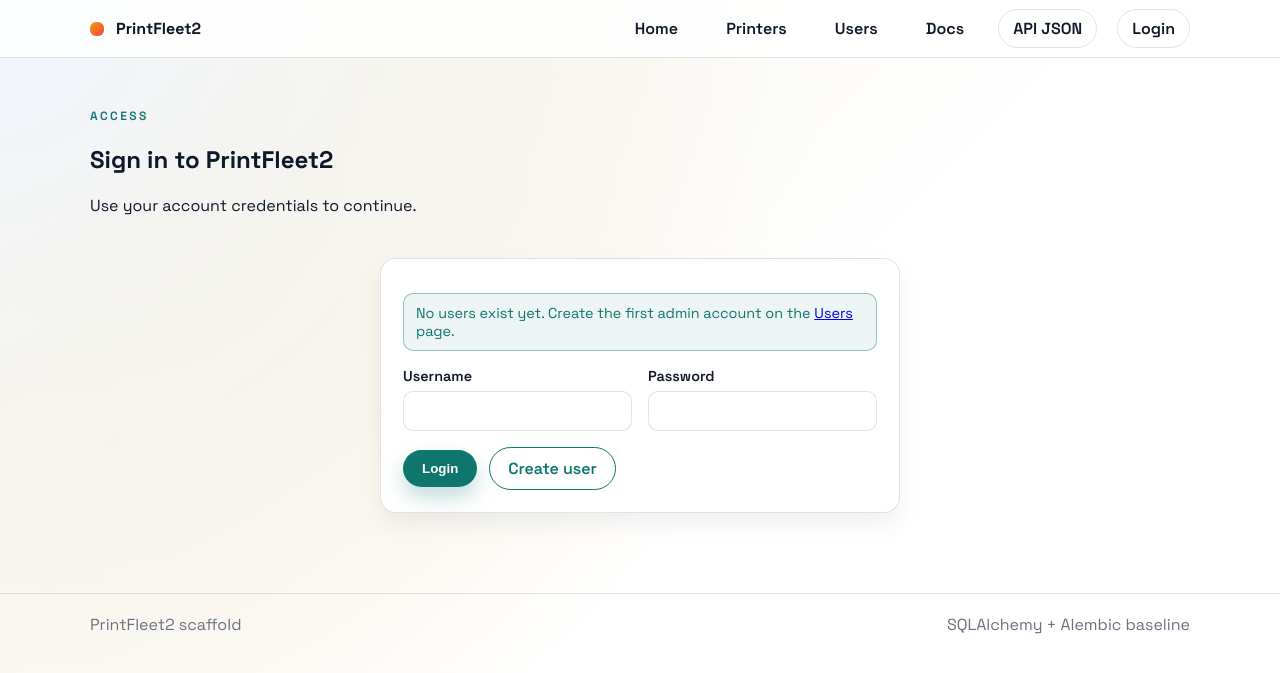
After one commit to know-how-schmiede/PrintFleet2, a Flask app: page /login in a window 1280 px wide. The commit adds this page. Shown: the top 673 px of the page. Run offline with Flask 3, Linux system fonts and the light colour scheme.

Commit message:
Add user authentication and admin bootstrap flow
Introduces login/logout endpoints, session-based authentication, and a login page. Adds 'is_admin' field to users, with the first user created as admin. Updates user creation, user listing, and navigation to reflect authentication state and user roles. Includes migration, backend, and frontend changes for the new authentication flow.

```diff
--- a/src/printfleet2/app.py
+++ b/src/printfleet2/app.py
@@ -1,9 +1,10 @@
-from flask import Flask
+from flask import Flask, g, jsonify, redirect, request, session as flask_session, url_for
 
 from printfleet2.config import load_config
 from printfleet2.db.session import init_engine, session_scope
 from printfleet2.services.settings_service import ensure_settings_row
 from printfleet2.web.routes import bp as web_bp
+from printfleet2.services.user_service import get_user, has_users
 
 
 def create_app() -> Flask:
@@ -21,6 +22,46 @@ def create_app() -> Flask:
             ensure_settings_row(session)
     except Exception as exc:
         app.logger.warning("Settings initialization skipped: %s", exc)
+
+    @app.before_request
+    def require_login():
+        if request.endpoint is None or request.endpoint.startswith("static"):
+            return None
+
+        public_endpoints = {
+            "web.login_page",
+            "web.login",
+            "web.logout",
+            "web.logout_page",
+        }
+
+        with session_scope() as db_session:
+            has_any_users = has_users(db_session)
+
+        if not has_any_users:
+            bootstrap_endpoints = {
+                "web.users_page",
+                "web.get_users",
+                "web.post_user",
+            }
+            if request.endpoint in public_endpoints or request.endpoint in bootstrap_endpoints:
+                return None
+        else:
+            if request.endpoint in public_endpoints:
+                return None
+
+        user_id = flask_session.get("user_id")
+        if user_id:
+            with session_scope() as db_session:
+                user = get_user(db_session, int(user_id))
+                if user:
+                    g.user = user
+                    return None
+            flask_session.pop("user_id", None)
+
+        if request.path.startswith("/api/"):
+            return jsonify({"error": "not_authenticated"}), 401
+        return redirect(url_for("web.login_page"))
     app.register_blueprint(web_bp)
 
     return app
--- a/src/printfleet2/models/user.py
+++ b/src/printfleet2/models/user.py
@@ -1,4 +1,4 @@
-from sqlalchemy import Integer, String, Text
+from sqlalchemy import Boolean, Integer, String, Text
 from sqlalchemy.orm import Mapped, mapped_column
 from sqlalchemy.sql import text
 
@@ -11,4 +11,5 @@ class User(Base):
     id: Mapped[int] = mapped_column(Integer, primary_key=True, autoincrement=True)
     username: Mapped[str] = mapped_column(String, nullable=False, unique=True)
     password_hash: Mapped[str] = mapped_column(Text, nullable=False)
+    is_admin: Mapped[bool] = mapped_column(Boolean, nullable=False, server_default=text("0"))
     created_at: Mapped[str] = mapped_column(String, nullable=False, server_default=text("CURRENT_TIMESTAMP"))
--- a/src/printfleet2/services/__init__.py
+++ b/src/printfleet2/services/__init__.py
@@ -13,6 +13,7 @@ from printfleet2.services.user_service import (
     create_user,
     get_user,
     get_user_by_username,
+    has_users,
     list_users,
     user_to_dict,
 )
@@ -26,6 +27,7 @@ __all__ = [
     "get_user",
     "get_user_by_username",
     "hash_password",
+    "has_users",
     "list_printers",
     "list_users",
     "printer_to_dict",
--- a/src/printfleet2/services/user_service.py
+++ b/src/printfleet2/services/user_service.py
@@ -1,6 +1,10 @@
 from sqlalchemy.orm import Session
 
 from printfleet2.models.user import User
+
+
+def has_users(session: Session) -> bool:
+    return session.query(User.id).first() is not None
 
 
 def list_users(session: Session) -> list[User]:
@@ -15,8 +19,8 @@ def get_user_by_username(session: Session, username: str) -> User | None:
     return session.query(User).filter(User.username == username).one_or_none()
 
 
-def create_user(session: Session, username: str, password_hash: str) -> User:
-    user = User(username=username, password_hash=password_hash)
+def create_user(session: Session, username: str, password_hash: str, is_admin: bool = False) -> User:
+    user = User(username=username, password_hash=password_hash, is_admin=is_admin)
     session.add(user)
     return user
 
@@ -25,5 +29,6 @@ def user_to_dict(user: User) -> dict:
     return {
         "id": user.id,
         "username": user.username,
+        "is_admin": user.is_admin,
         "created_at": user.created_at,
     }
--- /dev/null
+++ b/src/printfleet2/static/login.js
@@ -0,0 +1,39 @@
+document.addEventListener("DOMContentLoaded", () => {
+  const form = document.getElementById("loginForm");
+  const notice = document.getElementById("loginNotice");
+
+  if (!form || !notice) {
+    return;
+  }
+
+  function setNotice(message, type) {
+    notice.textContent = message;
+    notice.className = "notice " + (type || "");
+    if (!message) {
+      notice.className = "notice";
+    }
+  }
+
+  form.addEventListener("submit", async (event) => {
+    event.preventDefault();
+    const username = document.getElementById("loginUsername").value.trim();
+    const password = document.getElementById("loginPassword").value;
+    if (!username || !password) {
+      setNotice("Username and password are required.", "error");
+      return;
+    }
+    const res = await fetch("/api/auth/login", {
+      method: "POST",
+      headers: { "Content-Type": "application/json" },
+      body: JSON.stringify({ username, password }),
+      credentials: "same-origin",
+    });
+    if (res.ok) {
+      setNotice("Login successful.", "success");
+      window.location.href = "/";
+    } else {
+      const data = await res.json().catch(() => ({}));
+      setNotice(data.error || "Login failed.", "error");
+    }
+  });
+});
--- a/src/printfleet2/static/style.css
+++ b/src/printfleet2/static/style.css
@@ -165,6 +165,11 @@ body {
   padding: 24px;
   border: 1px solid var(--border);
   box-shadow: 0 20px 40px rgba(15, 23, 42, 0.08);
+}
+
+.auth-card {
+  max-width: 520px;
+  margin: 0 auto;
 }
 
 .metric {
--- a/src/printfleet2/static/users.js
+++ b/src/printfleet2/static/users.js
@@ -34,14 +34,16 @@ document.addEventListener("DOMContentLoaded", () => {
     const table = document.getElementById("userTable");
     table.innerHTML = "";
     if (!items.length) {
-      table.innerHTML = "<tr><td colspan=\"3\" class=\"muted\">No users loaded yet.</td></tr>";
+      table.innerHTML = "<tr><td colspan=\"4\" class=\"muted\">No users loaded yet.</td></tr>";
       return;
     }
     items.forEach((user) => {
       const row = document.createElement("tr");
+      const roleLabel = user.is_admin ? "Admin" : "User";
       row.innerHTML = `
         <td>${user.id}</td>
         <td>${user.username}</td>
+        <td>${roleLabel}</td>
         <td>${user.created_at}</td>
       `;
       table.appendChild(row);
--- a/src/printfleet2/templates/base.html
+++ b/src/printfleet2/templates/base.html
@@ -22,6 +22,7 @@
           <a href="/users">Users</a>
           <a href="/docs">Docs</a>
           <a href="/api/docs" class="ghost">API JSON</a>
+          <a href="/login" id="authLink" class="ghost">Login</a>
         </nav>
       </div>
     </header>
@@ -37,6 +38,24 @@
       </div>
     </footer>
 
+    <script>
+      (async function() {
+        const authLink = document.getElementById("authLink");
+        if (!authLink) return;
+        try {
+          const res = await fetch("/api/auth/me", { credentials: "same-origin" });
+          if (res.ok) {
+            const data = await res.json();
+            if (data && data.user) {
+              authLink.textContent = "Logout";
+              authLink.href = "/logout";
+            }
+          }
+        } catch (err) {
+          /* ignore */
+        }
+      })();
+    </script>
     {% block scripts %}{% endblock %}
   </body>
 </html>
--- /dev/null
+++ b/src/printfleet2/templates/login.html
@@ -0,0 +1,40 @@
+{% extends "base.html" %}
+
+{% block title %}PrintFleet2 | Login{% endblock %}
+
+{% block content %}
+  <section class="container docs">
+    <div class="docs-hero">
+      <p class="eyebrow">Access</p>
+      <h1>Sign in to PrintFleet2</h1>
+      <p class="lead">Use your account credentials to continue.</p>
+    </div>
+
+    <div class="card auth-card">
+      {% if first_user %}
+        <div class="notice success">
+          No users exist yet. Create the first admin account on the <a href="/users">Users</a> page.
+        </div>
+      {% endif %}
+      <div id="loginNotice" class="notice"></div>
+      <form id="loginForm" class="form-grid">
+        <label>
+          Username
+          <input type="text" id="loginUsername" autocomplete="username" required>
+        </label>
+        <label>
+          Password
+          <input type="password" id="loginPassword" autocomplete="current-password" required>
+        </label>
+        <div class="form-actions">
+          <button class="btn primary" type="submit">Login</button>
+          <a class="btn outline" href="/users">Create user</a>
+        </div>
+      </form>
+    </div>
+  </section>
+{% endblock %}
+
+{% block scripts %}
+  <script src="{{ url_for('static', filename='login.js') }}" defer></script>
+{% endblock %}
--- a/src/printfleet2/web/routes.py
+++ b/src/printfleet2/web/routes.py
@@ -1,4 +1,4 @@
-from flask import Blueprint, request, session, Response, render_template
+from flask import Blueprint, request, session as flask_session, Response, render_template, redirect, url_for
 
 from printfleet2.db.session import session_scope
 from printfleet2.services.printer_service import (
@@ -15,6 +15,7 @@ from printfleet2.services.user_service import (
     create_user,
     get_user,
     get_user_by_username,
+    has_users,
     list_users,
     user_to_dict,
 )
@@ -121,7 +122,8 @@ def post_user():
         existing = get_user_by_username(db_session, username)
         if existing is not None:
             return {"error": "username_exists"}, 409
-        user = create_user(db_session, username, hash_password(password))
+        first_user = not has_users(db_session)
+        user = create_user(db_session, username, hash_password(password), is_admin=first_user)
         return user_to_dict(user), 201
 
 
@@ -147,25 +149,25 @@ def login():
         user = get_user_by_username(db_session, username)
         if user is None or not verify_password(user.password_hash, password):
             return {"error": "invalid_credentials"}, 401
-        session["user_id"] = user.id
+        flask_session["user_id"] = user.id
         return {"status": "ok", "user": user_to_dict(user)}
 
 
 @bp.post("/api/auth/logout")
 def logout():
-    session.pop("user_id", None)
+    flask_session.pop("user_id", None)
     return {"status": "ok"}
 
 
 @bp.get("/api/auth/me")
 def auth_me():
-    user_id = session.get("user_id")
+    user_id = flask_session.get("user_id")
     if not user_id:
         return {"error": "not_authenticated"}, 401
     with session_scope() as db_session:
         user = get_user(db_session, int(user_id))
         if user is None:
-            session.pop("user_id", None)
+            flask_session.pop("user_id", None)
             return {"error": "not_authenticated"}, 401
         return {"user": user_to_dict(user)}
 
@@ -205,4 +207,19 @@ def printers_page():
 
 @bp.get("/users")
 def users_page():
-    return render_template("users.html")
+    with session_scope() as db_session:
+        first_user = not has_users(db_session)
+    return render_template("users.html", first_user=first_user)
+
+
+@bp.get("/login")
+def login_page():
+    with session_scope() as db_session:
+        first_user = not has_users(db_session)
+    return render_template("login.html", first_user=first_user)
+
+
+@bp.get("/logout")
+def logout_page():
+    flask_session.pop("user_id", None)
+    return redirect(url_for("web.login_page"))
```
Also changed, not shown: alembic/versions/0002_add_is_admin.py (added, +26 -0 lines), src/printfleet2/templates/users.html (+7 -1 lines).
